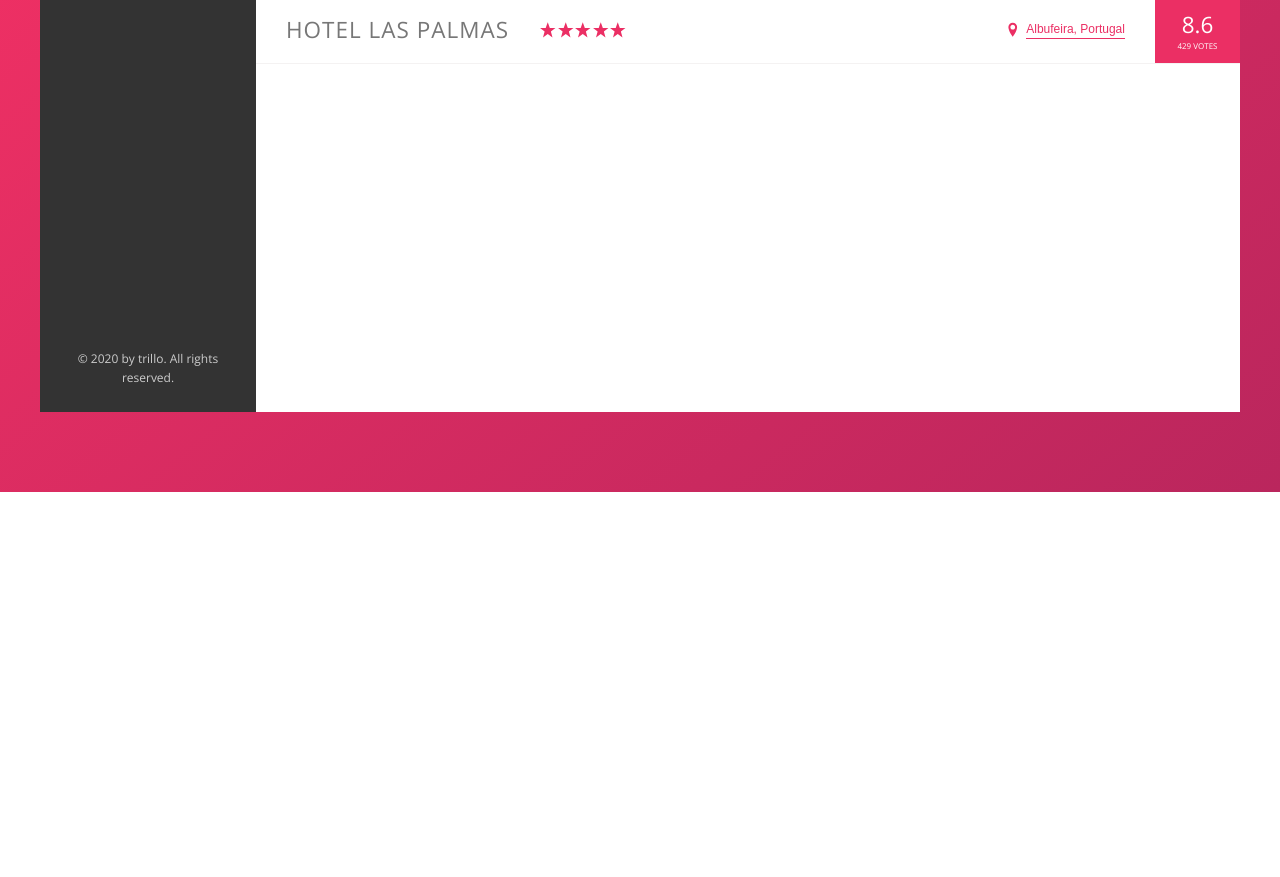
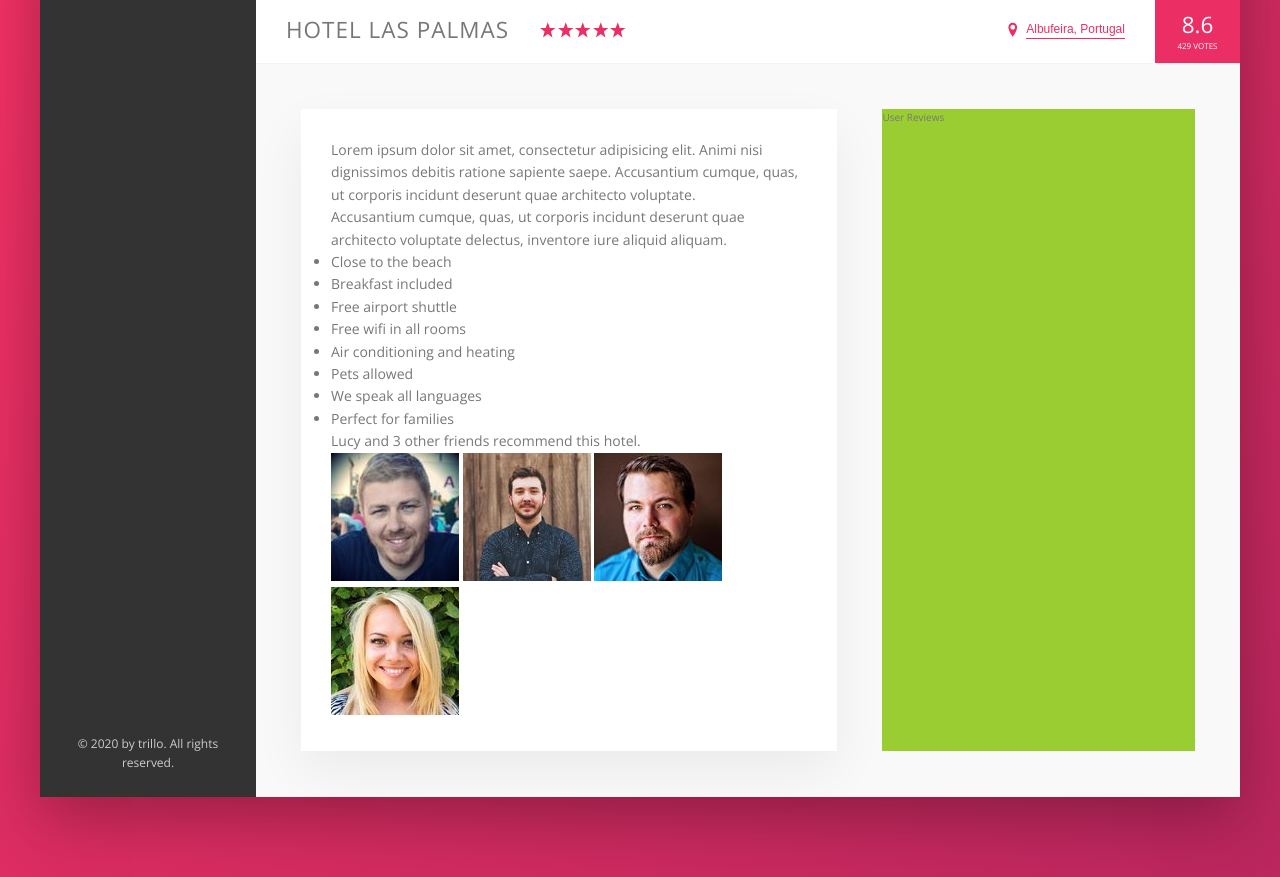
Before and after one commit to jobeiri/trillo, a website: page index.html in a window 1280 px wide. Shown: the part 538-1415 px from the top of the page. Before the commit the page ends 1030 px from the top, so only its background shows below. Drawn offline with nearby package versions, Linux system fonts and the light colour scheme.

Commit message:
16. Building the Description Section - Part 1

```diff
--- a/index.html
+++ b/index.html
@@ -135,6 +135,44 @@
                             <div class="overview__rating-count">429 votes</div>
                         </div>
                     </div>
+
+                    <div class="detail">
+                        <div class="description">
+                            <p class="paragraph">
+                                Lorem ipsum dolor sit amet, consectetur adipisicing elit.
+                                Animi nisi dignissimos debitis ratione sapiente saepe.
+                                Accusantium cumque, quas, ut corporis incidunt deserunt quae architecto voluptate.
+                            </p>
+                            <p class="paragraph">
+                                Accusantium cumque, quas, ut corporis incidunt deserunt
+                                quae architecto voluptate delectus, inventore iure aliquid aliquam.
+                            </p>
+                            <ul class="list">
+                                <li class="list__item">Close to the beach</li>
+                                <li class="list__item">Breakfast included</li>
+                                <li class="list__item">Free airport shuttle</li>
+                                <li class="list__item">Free wifi in all rooms</li>
+                                <li class="list__item">Air conditioning and heating</li>
+                                <li class="list__item">Pets allowed</li>
+                                <li class="list__item">We speak all languages</li>
+                                <li class="list__item">Perfect for families</li>
+                            </ul>
+                            <div class="recommend">
+                                <p class="recommend__count">
+                                    Lucy and 3 other friends recommend this hotel.
+                                </p>
+                                <div class="recommend__friends">
+                                    <img src="img/user-3.jpg" alt="Friend 1" class="recommend__photo">
+                                    <img src="img/user-4.jpg" alt="Friend 2" class="recommend__photo">
+                                    <img src="img/user-5.jpg" alt="Friend 3" class="recommend__photo">
+                                    <img src="img/user-6.jpg" alt="Friend 4" class="recommend__photo">
+                                </div>
+                            </div>
+                        </div>
+                        <div class="user-reviews">
+                            User Reviews
+                        </div>
+                    </div>
                 </main>
             </div>
 
--- a/sass/_base.scss
+++ b/sass/_base.scss
@@ -15,7 +15,10 @@
   --color-white: #fff;
   --color-black: #000;
 
-  --shadow-dark: 0 2rem 6rem rgba(var(--color-black), 0.3);
+  --shadow-dark: 0 2rem 6rem rgba(0, 0, 0, 0.3);
+  --shadow-light: 0 2rem 5rem rgba(0, 0, 0, 0.06);
+
+  --line: 0.1rem solid var(--color-grey-light-2);
 }
 
 * {
--- a/sass/_components.scss
+++ b/sass/_components.scss
@@ -205,7 +205,7 @@
 .overview {
   display: flex;
   align-items: center;
-  border-bottom: 0.1rem solid var(--color-grey-light-2);
+  border-bottom: var(--line);
   &__heading {
     font-size: 2.25rem;
     font-weight: 300;
@@ -300,3 +300,23 @@
     box-shadow: none;
   }
 }
+
+.detail {
+  display: flex;
+  padding: 4.5rem;
+  background-color: var(--color-grey-light-1);
+  border-bottom: var(--line);
+}
+
+.description {
+  background-color: var(--color-white);
+  box-shadow: var(--shadow-light);
+  padding: 3rem;
+  flex: 0 0 60%;
+  margin-right: 4.5rem;
+}
+
+.user-reviews {
+  background-color: yellowgreen;
+  flex: 1;
+}
--- a/sass/_layout.scss
+++ b/sass/_layout.scss
@@ -11,7 +11,7 @@
   font-size: 1.4rem;
   height: 7rem;
   background-color: var(--color-white);
-  border-bottom: 0.1rem solid var(--color-grey-light-2);
+  border-bottom: var(--line);
 
   display: flex;
   justify-content: space-between;
@@ -34,9 +34,26 @@
 
 .hotel-view {
   background-color: var(--color-white);
-
-  // TEST
-  height: 80rem;
-
   flex: 1;
 }
+
+.detail {
+  display: flex;
+  padding: 4.5rem;
+  background-color: var(--color-grey-light-1);
+  border-bottom: var(--line);
+}
+
+.description {
+  font-size: 1.4rem;
+  background-color: var(--color-white);
+  box-shadow: var(--shadow-light);
+  padding: 3rem;
+  flex: 0 0 60%;
+  margin-right: 4.5rem;
+}
+
+.user-reviews {
+  background-color: yellowgreen;
+  flex: 1;
+}
```
Also changed, not shown: css/style.css, 1 other file.
